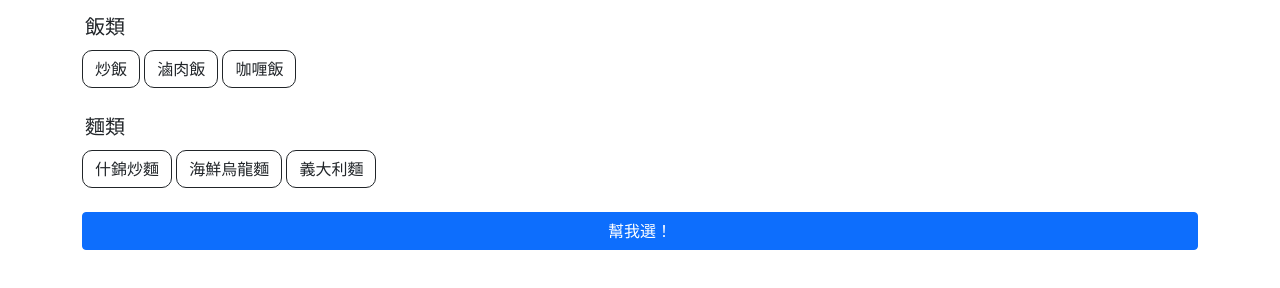
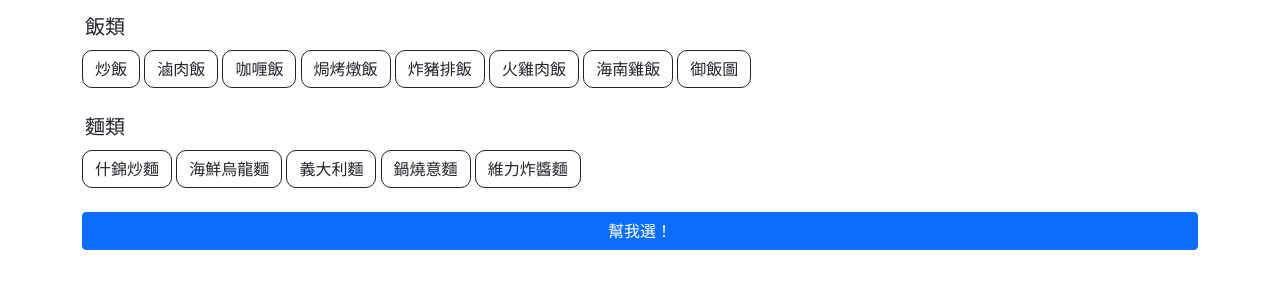
Before and after one commit to rouan-c/rouan-c.github.io, a plain HTML site: page index.html in a window 1280 px wide. Shown: the part 154-442 px from the top of the page. Drawn offline with nearby package versions, Linux system fonts and the light colour scheme.

Commit message:
add option

```diff
--- a/index.html
+++ b/index.html
@@ -24,12 +24,19 @@
           <button class="btn btn-outline-dark">炒飯</button>
           <button class="btn btn-outline-dark">滷肉飯</button>
           <button class="btn btn-outline-dark">咖喱飯</button>
+          <button class="btn btn-outline-dark">焗烤燉飯</button>
+          <button class="btn btn-outline-dark">炸豬排飯</button>
+          <button class="btn btn-outline-dark">火雞肉飯</button>
+          <button class="btn btn-outline-dark">海南雞飯</button>
+          <button class="btn btn-outline-dark">御飯圖</button>
         </div>
         <h5 class="cate">麵類</h5>
         <div class="option mt-2 mb-4">
           <button class="btn btn-outline-dark">什錦炒麵</button>
           <button class="btn btn-outline-dark">海鮮烏龍麵</button>
           <button class="btn btn-outline-dark">義大利麵</button>
+          <button class="btn btn-outline-dark">鍋燒意麵</button>
+          <button class="btn btn-outline-dark">維力炸醬麵</button>
         </div>
       </div>
       <div class="d-grid gap-2">
```
